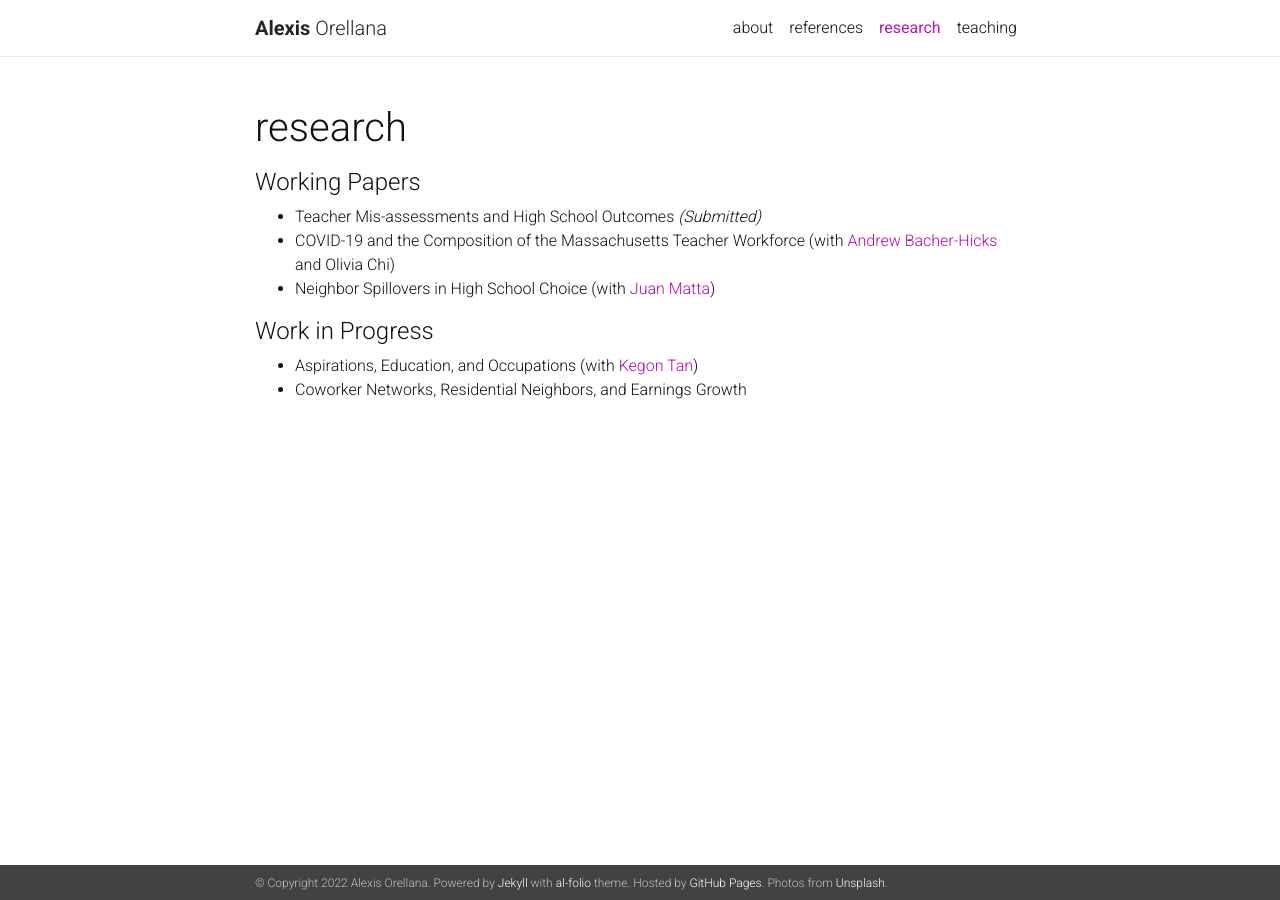
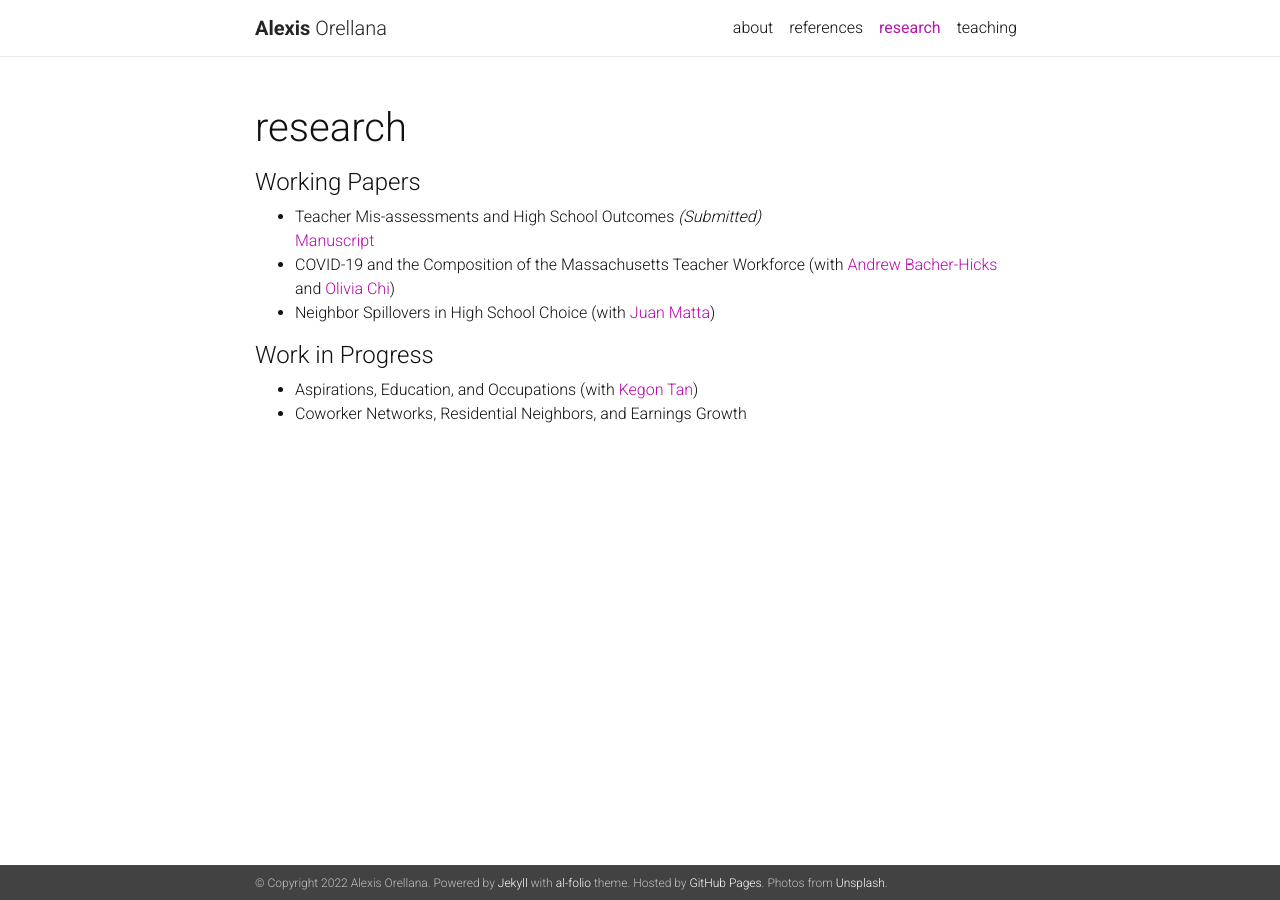
Before and after one commit to alexisorellana/alexisorellana.github.io, a Jekyll site: the page built from _pages/research.md, in a window 1280 px wide. Built offline with Jekyll 4.4.1, drawn with Linux system fonts in a browser that asks for light colours; nearby versions of some CDN libraries; a style sheet for code colours, icons or effects is not loaded.

Commit message:
update 08-03

```diff
--- a/_pages/research.md
+++ b/_pages/research.md
@@ -8,8 +8,10 @@ nav: true
 
 #### Working Papers
 <ul>
-<li> Teacher Mis-assessments and High School Outcomes <em> (Submitted) </em> </li>
-<li> COVID-19 and the Composition of the Massachusetts Teacher Workforce (with <a href="https://www.andrewbacherhicks.com/home" target="_blank">Andrew Bacher-Hicks</a> and Olivia Chi)</li>
+<li> Teacher Mis-assessments and High School Outcomes <em> (Submitted) </em> </li> <a href="{{ site.baseurl }}/assets/pdf/Manuscript.pdf" target="_blank">Manuscript</a>
+
+<li> COVID-19 and the Composition of the Massachusetts Teacher Workforce (with <a href="https://www.andrewbacherhicks.com/home" target="_blank">Andrew Bacher-Hicks</a> and <a href="https://www.oliviachi.com" target="_blank">Olivia Chi</a>)</li>
+
 <li> Neighbor Spillovers in High School Choice (with <a href="https://jjmatta.github.io" target="_blank">Juan Matta</a>)</li>
 </ul>
 
@@ -17,5 +19,6 @@ nav: true
 #### Work in Progress
 <ul>
 <li> Aspirations, Education, and Occupations (with <a href="https://sites.google.com/site/kegontantk/" target="_blank">Kegon Tan</a>) </li>
+
 <li> Coworker Networks, Residential Neighbors, and Earnings Growth </li>
 </ul>
```
Also changed, not shown: 1 other file.
